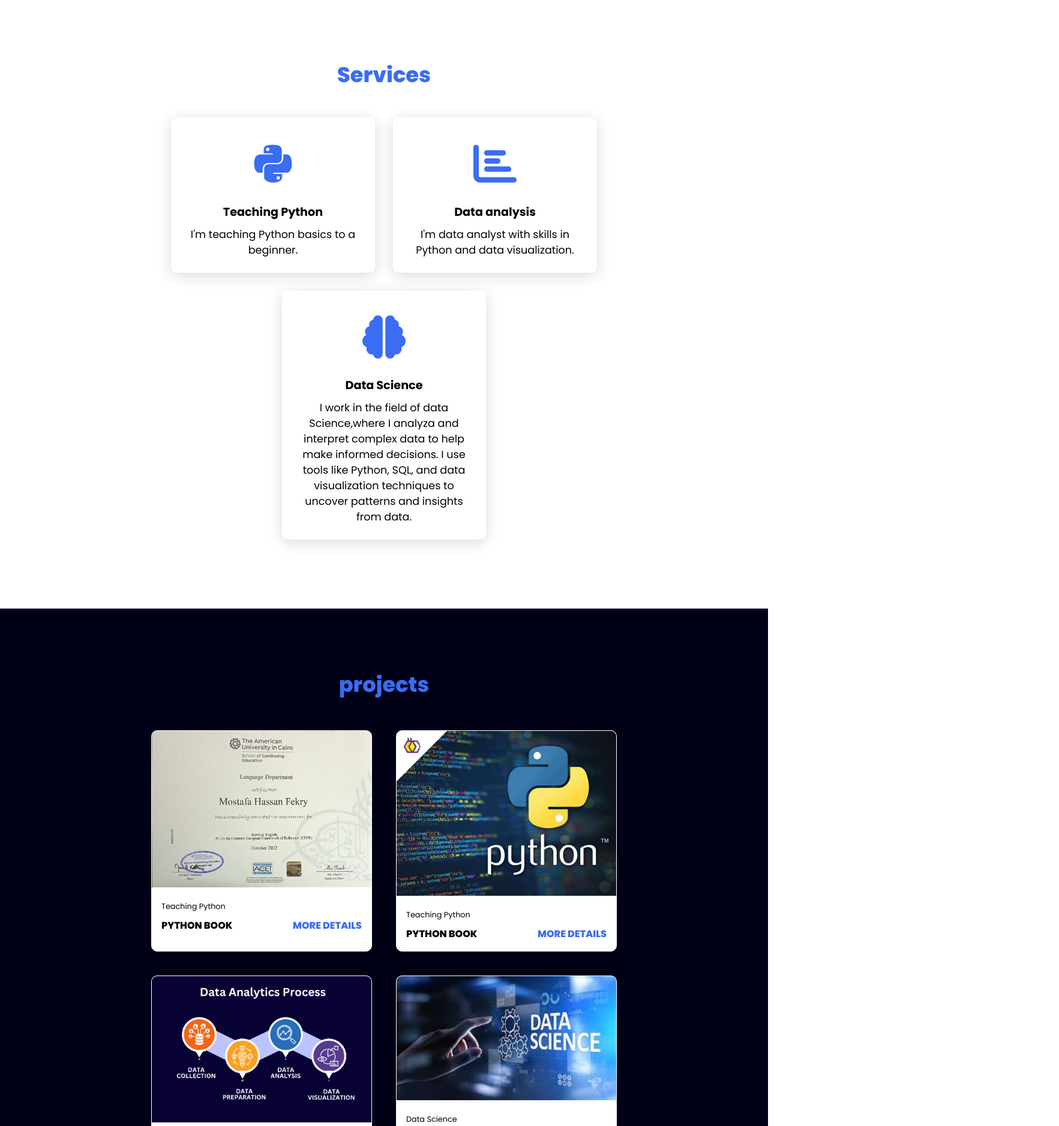
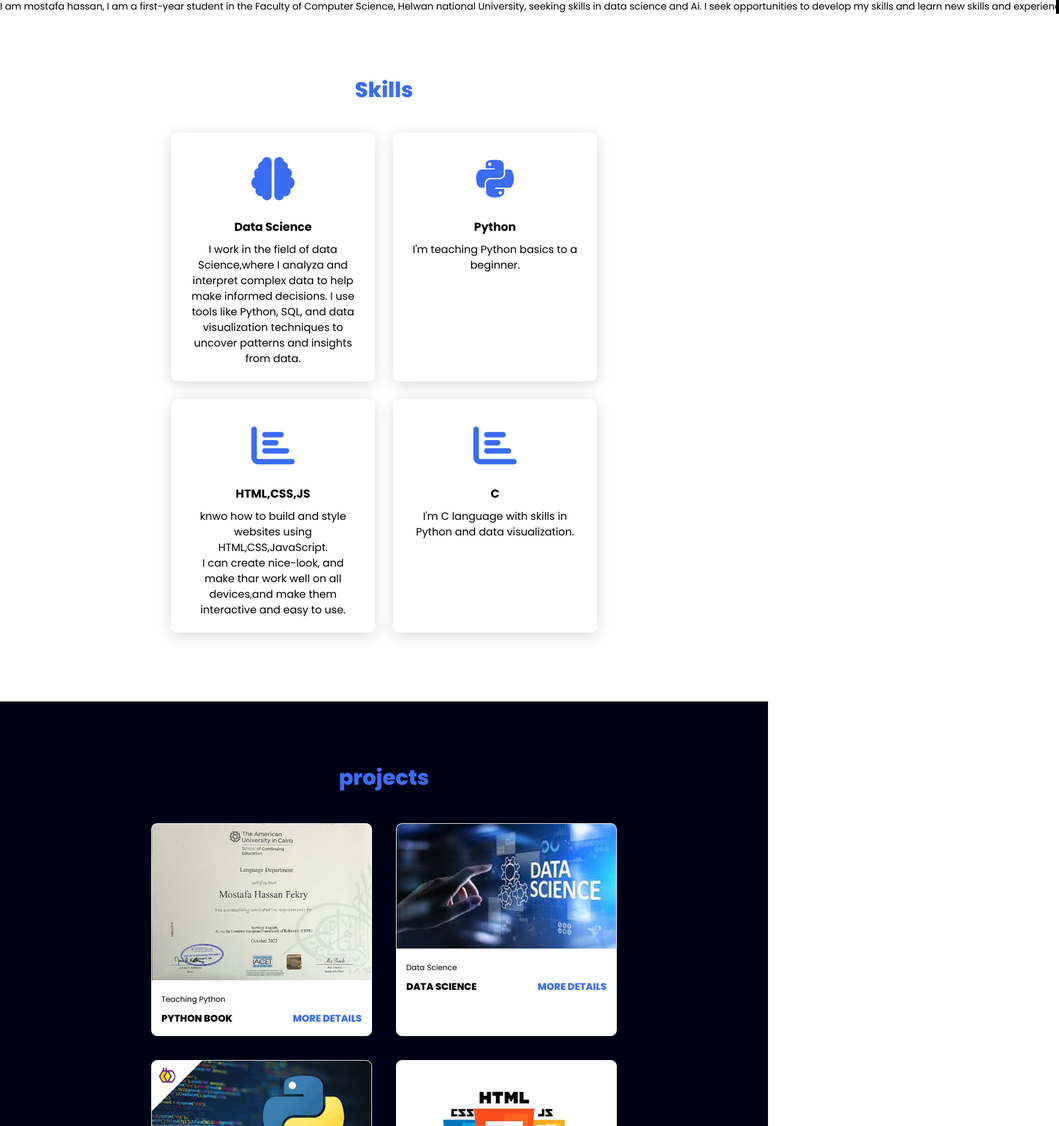
Before and after one commit to mostafahassan2005/protofoliom, a plain HTML site: page index.html in a window 1280 px wide. Shown: the part 802-2680 px from the top of the page at 60% size, 1765 px wide, since content can reach past the window. Drawn offline with Linux system fonts and the light colour scheme.

Commit message:
Add files via upload

```diff
--- a/index.html
+++ b/index.html
@@ -15,7 +15,7 @@
     <header>
       <a href="#" class="logo">Mostafa</a>
       <nav class="navigation">
-        <a href="#services">services</a>
+        <a href="#services">Skills</a>
         <a href="#projects">Projects</a>
         <a href="#contact">Contact</a>
       </nav>
@@ -43,29 +43,16 @@
         </div>
       </div>
     </section>
+    <div class="typing">
+      I am mostafa hassan, I am a first-year student in the Faculty of Computer
+      Science, Helwan national University, seeking skills in data science and
+      Ai. I seek opportunities to develop my skills and learn new skills and
+      experience for continuous improvement.
+    </div>
     <section class="cards" id="services">
-      <h2 class="title">Services</h2>
+      <h2 class="title">Skills</h2>
+
       <div class="content">
-        <div class="card">
-          <div class="icon">
-            <i class="fa-brands fa-python"></i>
-          </div>
-          <div class="info">
-            <h3>Teaching Python</h3>
-            <p>I'm teaching Python basics to a beginner.</p>
-          </div>
-        </div>
-        <div class="card">
-          <div class="icon">
-            <i class="fas fa-chart-bar"></i>
-          </div>
-          <div class="info">
-            <h3>Data analysis</h3>
-            <p>
-              I'm data analyst with skills in Python and data visualization.
-            </p>
-          </div>
-        </div>
         <div class="card">
           <div class="icon">
             <i class="fas fa-brain"></i>
@@ -80,6 +67,39 @@
             </p>
           </div>
         </div>
+        <div class="card">
+          <div class="icon">
+            <i class="fa-brands fa-python"></i>
+          </div>
+          <div class="info">
+            <h3>Python</h3>
+            <p>I'm teaching Python basics to a beginner.</p>
+          </div>
+        </div>
+        <div class="card">
+          <div class="icon">
+            <i class="fas fa-chart-bar"></i>
+          </div>
+          <div class="info">
+            <h3>HTML,CSS,JS</h3>
+            <p>
+              knwo how to build and style websites using HTML,CSS,JavaScript.
+              <br />
+              I can create nice-look, and make thar work well on all devices,and
+              make them interactive and easy to use.
+            </p>
+          </div>
+        </div>
+
+        <div class="card">
+          <div class="icon">
+            <i class="fas fa-chart-bar"></i>
+          </div>
+          <div class="info">
+            <h3>C</h3>
+            <p>I'm C language with skills in Python and data visualization.</p>
+          </div>
+        </div>
       </div>
     </section>
 
@@ -88,13 +108,25 @@
       <div class="content">
         <div class="project-card">
           <div class="project-image">
-            <img src="./images/certificate.jpeg"alt=""/>
+            <img src="./images/AUC.jpeg" alt="" />
           </div>
           <div class="project-info">
             <p class="project-category">Teaching Python</p>
             <strong class="project-title">
               <span>Python Book</span>
               <a href="./certificate.html" class="more-details">More details</a>
+            </strong>
+          </div>
+        </div>
+        <div class="project-card">
+          <div class="project-image">
+            <img src="images/Data Science.jpg" alt="" />
+          </div>
+          <div class="project-info">
+            <p class="project-category">Data Science</p>
+            <strong class="project-title">
+              <span>Data Science</span>
+              <a href="#" class="more-details">More details</a>
             </strong>
           </div>
         </div>
@@ -112,24 +144,32 @@
         </div>
         <div class="project-card">
           <div class="project-image">
-            <img src="images/data analysis.png" alt="" />
+            <img
+              src="images/websites.jpg"
+              alt=""
+              style="width: 250px; position: relative; right: -54px"
+            />
           </div>
           <div class="project-info">
-            <p class="project-category">Data analysis</p>
+            <p class="project-category">websites</p>
             <strong class="project-title">
-              <span>Data analysis</span>
+              <span>websites</span>
               <a href="#" class="more-details">More details</a>
             </strong>
           </div>
         </div>
         <div class="project-card">
           <div class="project-image">
-            <img src="images/Data Science.jpg" alt="" />
+            <img
+              src="images/C.jpg"
+              alt=""
+              style="width: 244px; position: relative; right: -60px"
+            />
           </div>
           <div class="project-info">
-            <p class="project-category">Data Science</p>
+            <p class="project-category">C language</p>
             <strong class="project-title">
-              <span>Data Science</span>
+              <span>c</span>
               <a href="#" class="more-details">More details</a>
             </strong>
           </div>
--- a/style.css
+++ b/style.css
@@ -7,12 +7,27 @@
   box-sizing: border-box;
   scroll-behavior: smooth;
 }
+.typing{
+  width:0;
+  overflow: hidden;
+  white-space: nowrap;
+  border-right: 5px solid black;
+  animation: typing 4s steps(18) forwards;
+}
+@keyframes typing{
+  from {
+    width: 0;
+  }
+  to{
+    width: 158cap;
+  }
+}
 .certificate {
   display: flex;
   justify-content: center;
   background: #ffffff;
 }
-#certificate{
+#certificate {
   background-color: #fff;
   width: 21.25em;
   box-shadow: 1px 0px 22px 0px #0000003f;
@@ -318,4 +333,20 @@ section {
   body {
     font-size: 10px;
   }
+  .socail-icons a {
+    color: #f0f0f0;
+    font-size: 1.7em;
+    padding-right: 30px;
+    font-size: 13px;
+    padding-right: 10px;
+  }
+  .footer-title {
+    font-size: 10px;
+    font-weight: 600;
+  }
+  .footer .socail-icons {
+    font-size: 1.3em;
+    padding: 0;
+    display: flex;
+  }
 }
```
Also changed, not shown: certificate.html (+7 -1 lines), images/AUC.jpeg (added), images/C.jpg (added), images/HUN.jpg (added), images/ICPC.jpg (added), images/websites.jpg (added).
